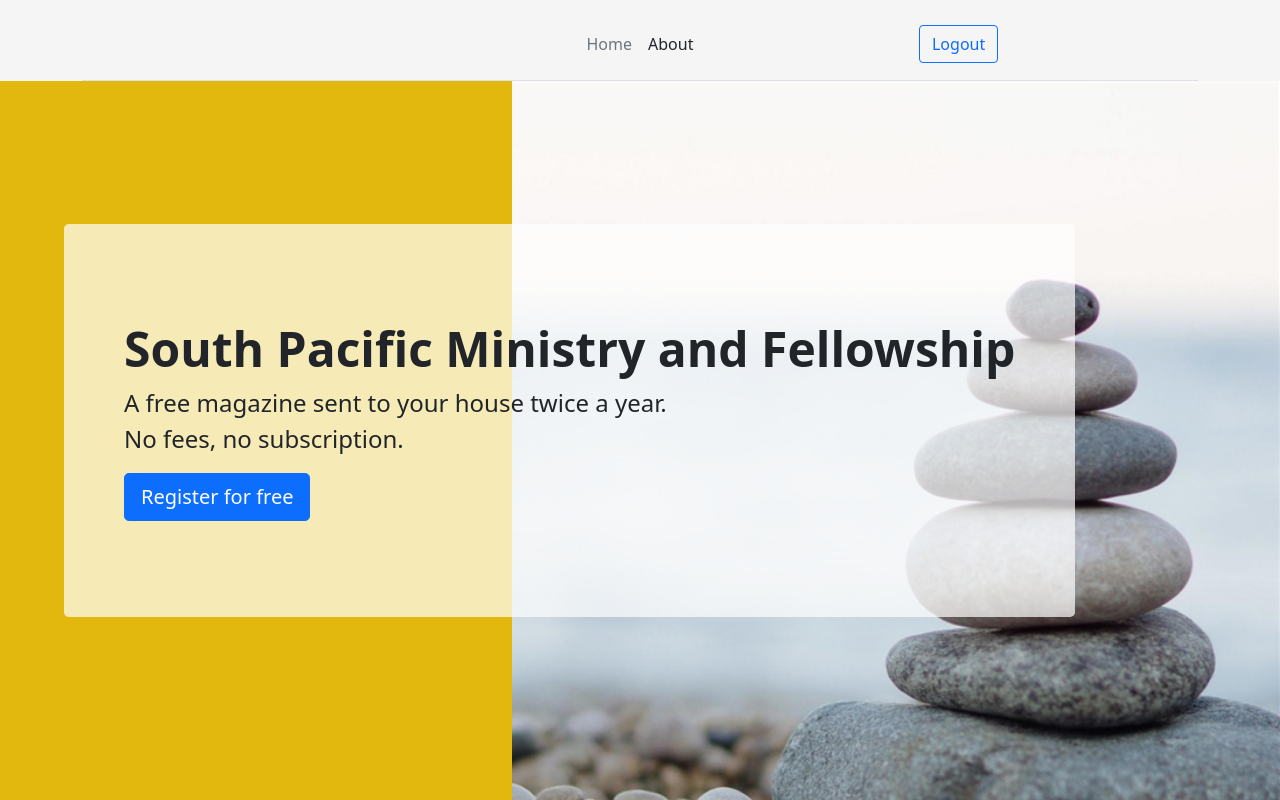
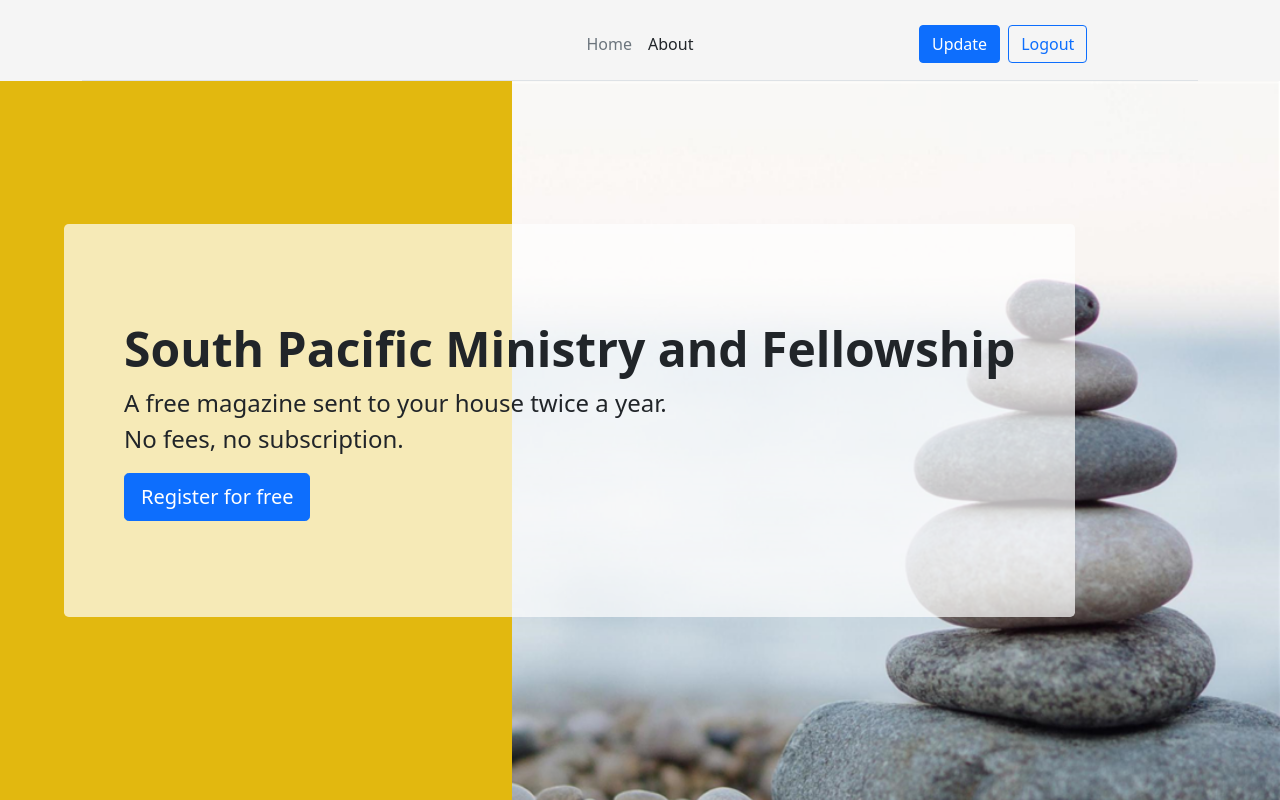
Before and after one commit to jermin2/stream, a Flask app: page / in a window 1280 px wide. Run offline with Flask 2, Linux system fonts and the light colour scheme; a user stored in the database is signed in; some libraries are stand-ins or nearby versions.

Commit message:
Some styling changes Added Update button

```diff
--- a/app.py
+++ b/app.py
@@ -197,10 +197,6 @@ def update():
             )
             db.commit()
 
-
-
-
-
         else:
             #if user exist, update the database
             db.execute(
--- a/requirements.txt
+++ b/requirements.txt
@@ -0,0 +1,4 @@
+Flask
+Flask-Session
+requests
+passlib
--- a/static/css/styles.css
+++ b/static/css/styles.css
@@ -57,8 +57,6 @@ html, body {
     overflow:hidden;
 }
 
-
-
 .square {
     width: calc(100% - 900px);
     background-color: #E2B80F;
--- a/templates/layout.html
+++ b/templates/layout.html
@@ -11,6 +11,8 @@
         <link href="/static/css/styles.css" rel="stylesheet">
     </head>
     <body>
+
+      <!-- Modified from https://getbootstrap.com/docs/5.0/examples/headers/ -->
         <div class="container navbar">
             <header class="d-flex align-items-center justify-content-center justify-content-md-between py-3 mb-4 border-bottom">
               <a href="/" class="d-flex align-items-center col-md-3 mb-2 mb-md-0 text-dark text-decoration-none">
@@ -24,10 +26,11 @@
 
               <div class="col-md-3 text-end d-flex">
                 {% if session.name %}
+                    <a href="/update" type="button" class="btn btn-primary me-2">Update</a>
                     <a href="/logout" type="button" class="btn btn-outline-primary me-2">Logout</a>
                 {% else %}
                     <a href="/login" type="button" class="btn btn-outline-primary me-2">Login</a>
-                    <a href="/register" type="button" class="btn btn-primary">Register</a>
+                    <a href="/register" type="button" class="btn btn-primary me-2">Register</a>
                 {% endif %}
 
               </div>
```
Also changed, not shown: __init__.py (added), 1 other file.
